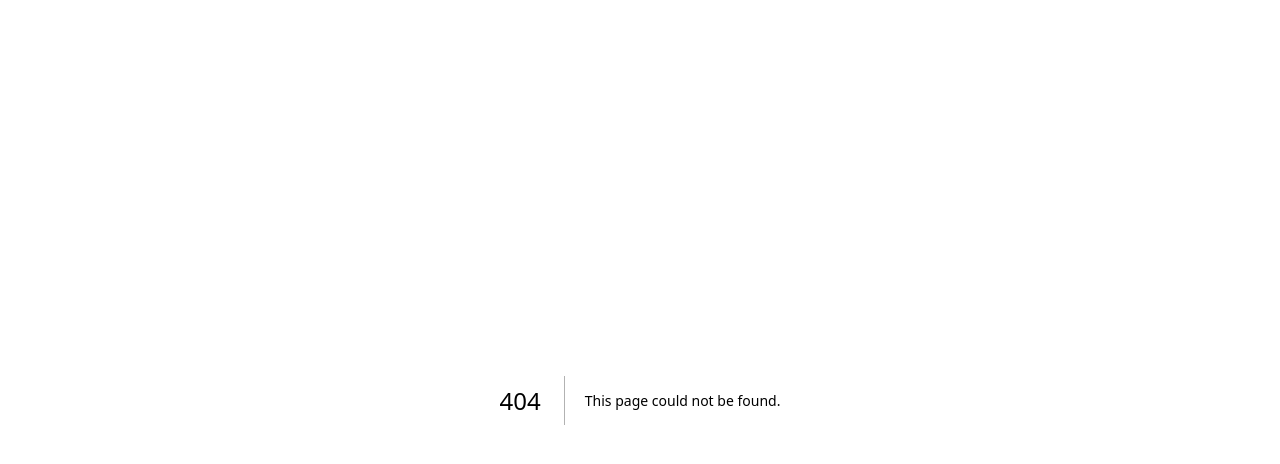
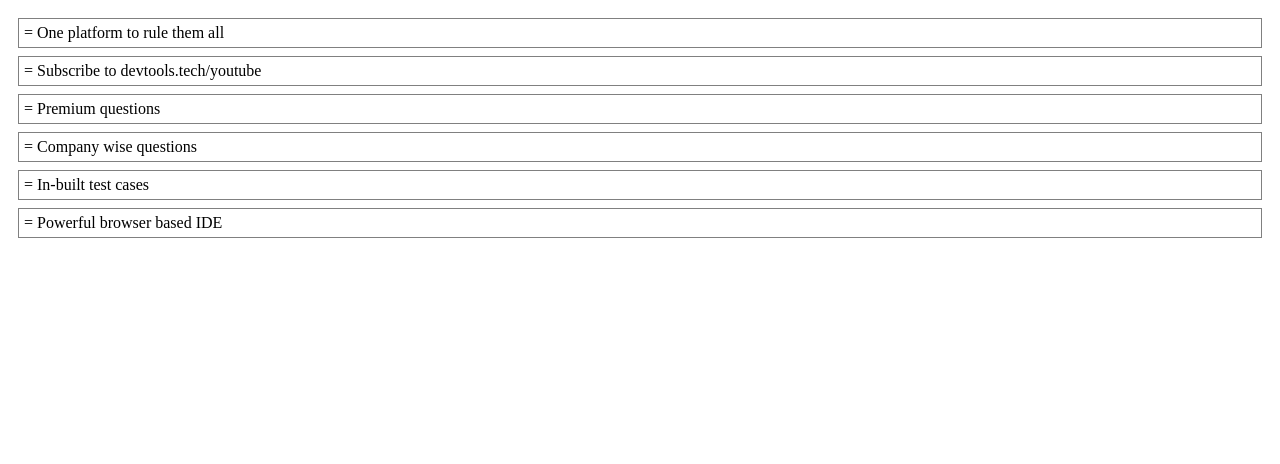
Before and after one commit to saivivek116/frontend-components, a Next.js app: page /draganddrop in a window 1280 px wide. Before the commit this address had no page. Shown: the top 464 px of the page. Built offline with nearby package versions, Linux system fonts and the light colour scheme.

Commit message:
draganddrop list component

```diff
--- /dev/null
+++ b/src/app/draganddrop/page.jsx
@@ -0,0 +1,81 @@
+"use client";
+import { useState } from "react"
+import "./styles.css"
+const ITEMS = [
+    {
+      id: 1,
+      text: 'One platform to rule them all',
+    },
+    {
+      id: 2,
+      text: 'Subscribe to devtools.tech/youtube',
+    },
+    {
+      id: 3,
+      text: 'Premium questions',
+    },
+    {
+      id: 4,
+      text: 'Company wise questions',
+    },
+    {
+      id: 5,
+      text: 'In-built test cases',
+    },
+    {
+      id: 6,
+      text: 'Powerful browser based IDE'
+    }
+  ];
+
+export default function DragAndDrop() {
+  const [list, setList] = useState(ITEMS);
+//   console.log(list)
+  const dragstartHandler = (ev, i) => {
+    console.log(ev);
+    ev.dataTransfer.setData("text", i);
+  }
+  const dropHandler = (ev, i) => {
+    ev.preventDefault();
+    const data = +ev.dataTransfer.getData("text");
+    // console.log(data, "dragged", i, 'dropped');
+    if (data === i) {
+      return
+    }
+    const newlist = list.map(it => ({ ...it }));
+    // newlist.slice()
+    let [draggedItem] = newlist.splice(data, 1);
+    let newstate;
+    if (i == 0) {
+      newstate = [draggedItem, ...newlist]
+    } else {
+
+      newstate = [...newlist.slice(0, i), draggedItem, ...newlist.slice(i)]
+    }
+    // console.log(newstate);
+    setList(newstate);
+
+  }
+  const dragoverHandler = (ev, i) => {
+    ev.preventDefault();
+  }
+  return <main>
+    <div className="list-container"
+    >
+      {
+        list.map((it, i) => {
+          return <div
+            key={i}
+            onDrop={(e) => dropHandler(e, i)}
+            onDragOver={(e) => dragoverHandler(e, i)}
+            draggable
+            className="item"
+            onDragStart={(e) => dragstartHandler(e, i)}
+          >
+            = {it.text}
+          </div>
+        })
+      }
+    </div>
+  </main>;
+}
--- /dev/null
+++ b/src/app/draganddrop/styles.css
@@ -0,0 +1,15 @@
+main {
+    padding: 10px;
+  }
+
+  .list-container {
+    display: flex;
+    flex-direction: column;
+    gap: 8px;
+  }
+
+  .item {
+    padding: 5px;
+    border: 1px solid gray;
+    cursor: pointer;
+  }
```
